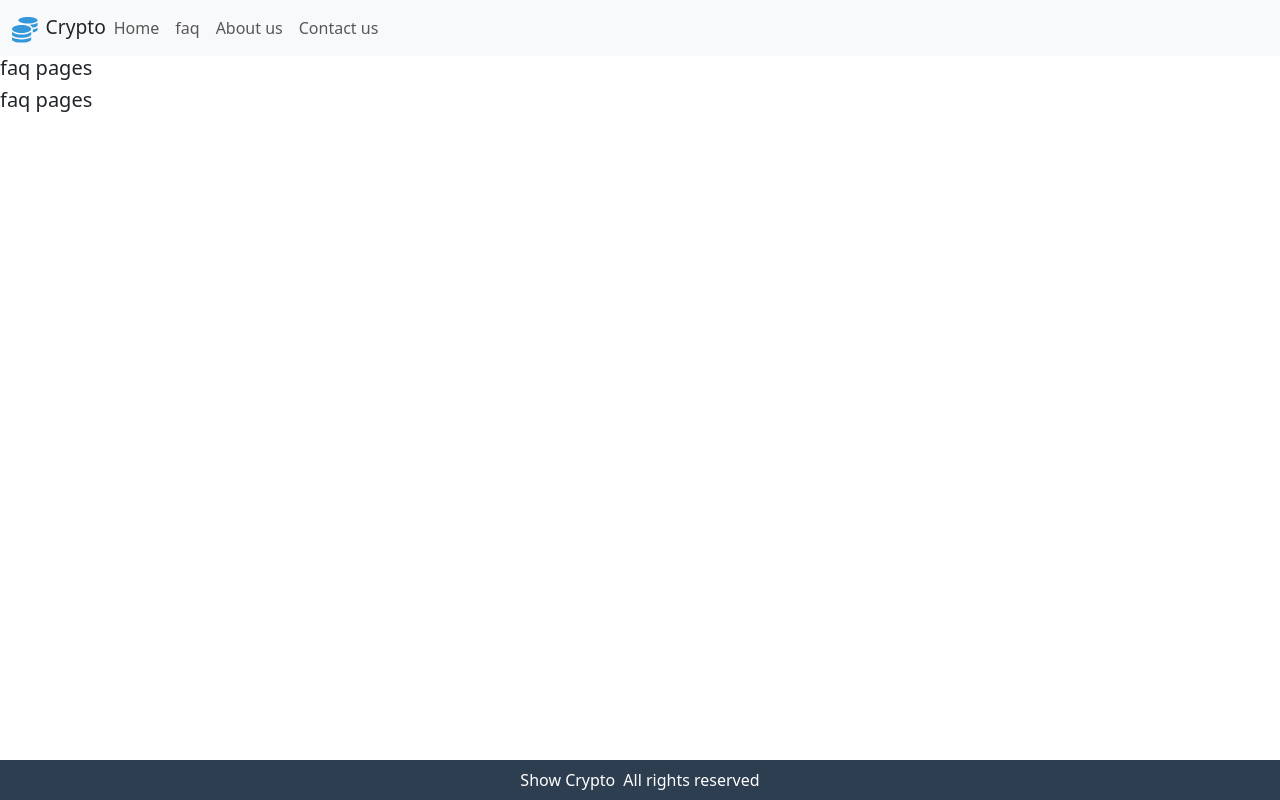
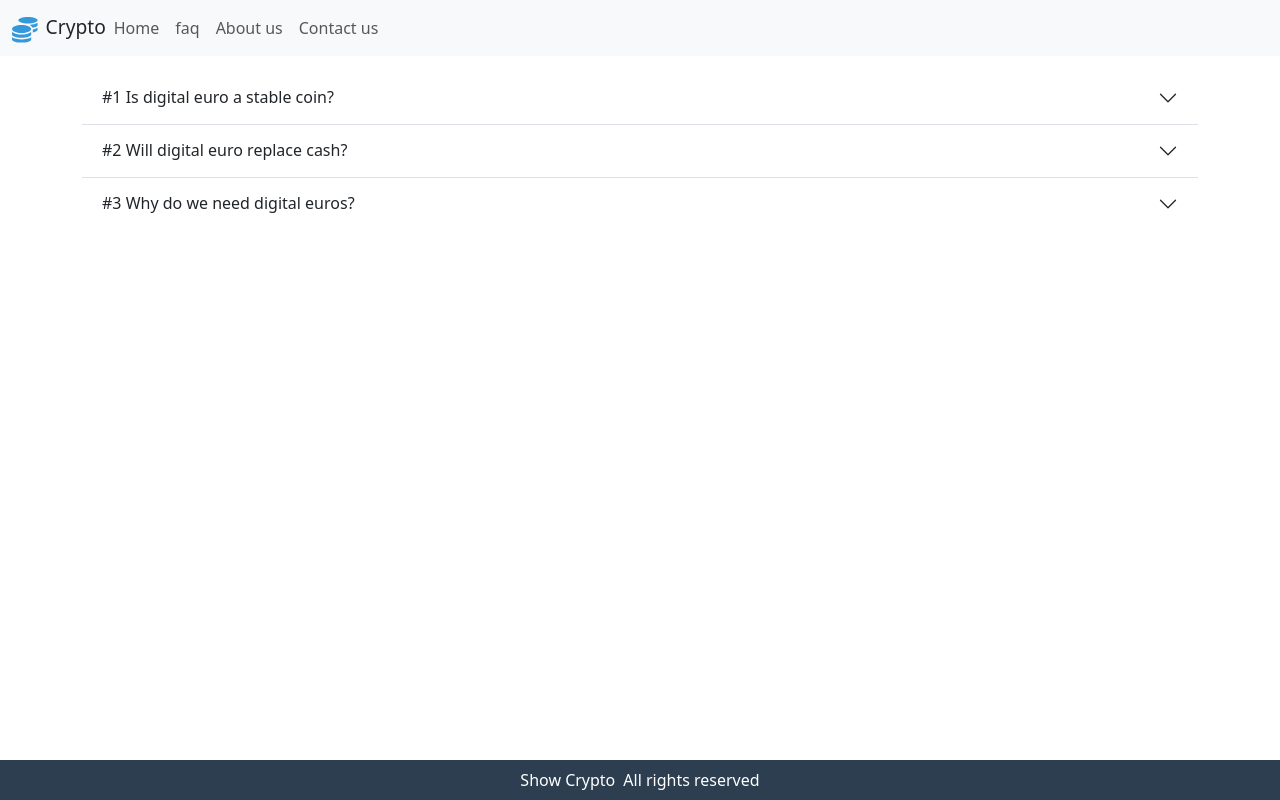
Before and after one commit to rouhollahasadi/asadi-crypto, a React (Create React App) app: page /faq in a window 1280 px wide. Built offline with nearby package versions, Linux system fonts and the light colour scheme.

Commit message:
Faq page created

```diff
--- a/src/pages/Faq.page.jsx
+++ b/src/pages/Faq.page.jsx
@@ -2,9 +2,40 @@ import React from 'react';
 
 const FaqPage = () => {
     return (
-        <div>
-            <h5>faq pages</h5>
-            <h5>faq pages</h5>
+        <div className="container pt-3">
+            <div className="accordion accordion-flush" id="accordionFlushExample">
+                <div className="accordion-item">
+                    <h2 className="accordion-header">
+                        <button className="accordion-button collapsed" type="button" data-bs-toggle="collapse" data-bs-target="#flush-collapseOne" aria-expanded="false" aria-controls="flush-collapseOne">
+                          #1  Is digital euro a stable coin?
+                        </button>
+                    </h2>
+                    <div id="flush-collapseOne" className="accordion-collapse collapse" data-bs-parent="#accordionFlushExample">
+                        <div className="accordion-body">
+                        Lorem ipsum dolor sit amet, consectetur adipiscing elit, sed do eiusmod tempor incididunt ut labore et dolore magna aliqua. Ut enim ad minim veniam, quis nostrud exercitation ullamco laboris nisi ut aliquip ex ea commodo consequat. Duis aute irure dolor in reprehenderit in voluptate velit esse cillum dolore eu fugiat nulla pariatur. Excepteur sint occaecat cupidatat non proident, sunt in culpa qui officia deserunt mollit anim id est laborum.                        </div>
+                    </div>
+                </div>
+                <div className="accordion-item">
+                    <h2 className="accordion-header">
+                        <button className="accordion-button collapsed" type="button" data-bs-toggle="collapse" data-bs-target="#flush-collapseTwo" aria-expanded="false" aria-controls="flush-collapseTwo">
+                        #2 Will digital euro replace cash?
+                        </button>
+                    </h2>
+                    <div id="flush-collapseTwo" className="accordion-collapse collapse" data-bs-parent="#accordionFlushExample">
+                        <div className="accordion-body">
+                        Lorem ipsum dolor sit amet, consectetur adipiscing elit, sed do eiusmod tempor incididunt ut labore et dolore magna aliqua. Ut enim ad minim veniam, quis nostrud exercitation ullamco laboris nisi ut aliquip ex ea commodo consequat. Duis aute irure dolor in reprehenderit in voluptate velit esse cillum dolore eu fugiat nulla pariatur. Excepteur sint occaecat cupidatat non proident, sunt in culpa qui officia deserunt mollit anim id est laborum.                        </div>                    </div>
+                </div>
+                <div className="accordion-item">
+                    <h2 className="accordion-header">
+                        <button className="accordion-button collapsed" type="button" data-bs-toggle="collapse" data-bs-target="#flush-collapseThree" aria-expanded="false" aria-controls="flush-collapseThree">
+                        #3  Why do we need digital euros?
+                        </button>
+                    </h2>
+                    <div id="flush-collapseThree" className="accordion-collapse collapse" data-bs-parent="#accordionFlushExample">
+                        <div className="accordion-body">
+                        Lorem ipsum dolor sit amet, consectetur adipiscing elit, sed do eiusmod tempor incididunt ut labore et dolore magna aliqua. Ut enim ad minim veniam, quis nostrud exercitation ullamco laboris nisi ut aliquip ex ea commodo consequat. Duis aute irure dolor in reprehenderit in voluptate velit esse cillum dolore eu fugiat nulla pariatur. Excepteur sint occaecat cupidatat non proident, sunt in culpa qui officia deserunt mollit anim id est laborum.                        </div>                    </div>
+                </div>
+            </div>
         </div>
     );
 };
```
